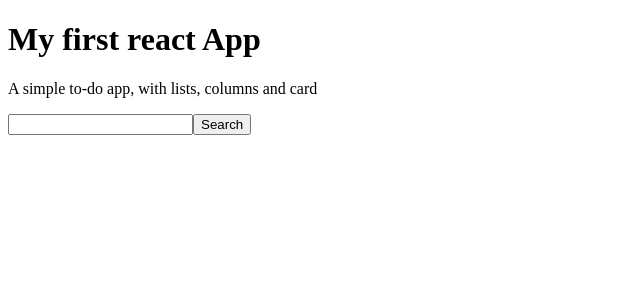
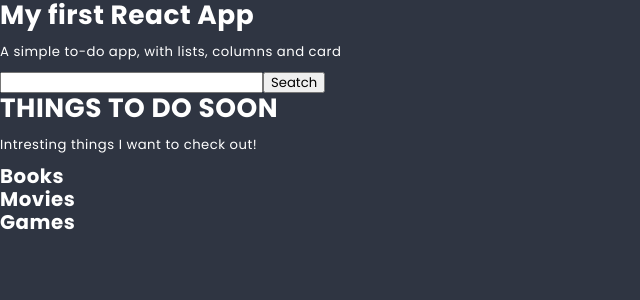
Before and after one commit to MichPlewa/To-Do-List, a JavaScript app: page / in a window 1280 px wide. Shown: the top 300 px of the page, without its empty margins (0-640 px from the left). Built offline with nearby package versions, Linux system fonts and the light colour scheme.

Commit message:
List.js and import scss global files

```diff
--- a/package.json
+++ b/package.json
@@ -9,6 +9,7 @@
     "react": "^18.0.0",
     "react-dom": "^18.0.0",
     "react-scripts": "5.0.1",
+    "sass": "^1.51.0",
     "web-vitals": "^2.1.4"
   },
   "scripts": {
--- a/src/App.js
+++ b/src/App.js
@@ -1,12 +1,13 @@
+import Hero from './components/Hero/Hero.js';
+import SerchForm from './components/SearchForm/SearchForm.js';
+import List from './components/List/List.js';
+
 const App = () => {
   return (
     <div>
-      <h1>My first react App</h1>
-      <p>A simple to-do app, with lists, columns and card</p>
-      <form>
-        <input type="text"/>
-        <button>Search</button>
-      </form>
+      <Hero />
+      <SerchForm />
+      <List />
     </div>
   );
 };
--- /dev/null
+++ b/src/components/List/List.js
@@ -0,0 +1,23 @@
+const List = () => {
+  return (
+  <div>
+    <header>
+      <h1>THINGS TO DO <span>SOON</span></h1>
+    </header>
+    <p>Intresting things I want to check out!</p>
+    <section>
+      <article>
+        <h2>Books</h2>
+        </article>
+      <article>
+        <h2>Movies</h2>
+        </article>
+      <article>
+        <h2>Games</h2>
+      </article>
+    </section>
+  </div>
+  )
+}
+
+export default List
--- a/src/index.js
+++ b/src/index.js
@@ -1,5 +1,7 @@
 import ReactDOM from 'react-dom';
 import App from './App';
+import './styles/normalize.scss';
+import './styles/global.scss';
 
 ReactDOM.render(
   <App />,
--- /dev/null
+++ b/src/styles/global.scss
@@ -0,0 +1,23 @@
+@import './settings.scss';
+
+*, *::before, *::after {
+  box-sizing: border-box;
+}
+
+body {
+  margin: 0;
+  padding: 0;
+  background: $color-dark;
+  font-family: $font-text;
+  font-size: ($base-size * 1.1);
+  color: $color-light;
+  letter-spacing: 0.5px;
+}
+
+:global(.container) {
+  width: 90%;
+  max-width: 1400px;
+  margin: 0 auto;
+}
+
+@import "./typography.scss";
--- /dev/null
+++ b/src/styles/normalize.scss
@@ -0,0 +1,349 @@
+/*! normalize.css v8.0.1 | MIT License | github.com/necolas/normalize.css */
+
+/* Document
+   ========================================================================== */
+
+/**
+ * 1. Correct the line height in all browsers.
+ * 2. Prevent adjustments of font size after orientation changes in iOS.
+ */
+
+ html {
+  line-height: 1.15; /* 1 */
+  -webkit-text-size-adjust: 100%; /* 2 */
+}
+
+/* Sections
+   ========================================================================== */
+
+/**
+ * Remove the margin in all browsers.
+ */
+
+body {
+  margin: 0;
+}
+
+/**
+ * Render the `main` element consistently in IE.
+ */
+
+main {
+  display: block;
+}
+
+/**
+ * Correct the font size and margin on `h1` elements within `section` and
+ * `article` contexts in Chrome, Firefox, and Safari.
+ */
+
+h1 {
+  font-size: 2em;
+  margin: 0.67em 0;
+}
+
+/* Grouping content
+   ========================================================================== */
+
+/**
+ * 1. Add the correct box sizing in Firefox.
+ * 2. Show the overflow in Edge and IE.
+ */
+
+hr {
+  box-sizing: content-box; /* 1 */
+  height: 0; /* 1 */
+  overflow: visible; /* 2 */
+}
+
+/**
+ * 1. Correct the inheritance and scaling of font size in all browsers.
+ * 2. Correct the odd `em` font sizing in all browsers.
+ */
+
+pre {
+  font-family: monospace, monospace; /* 1 */
+  font-size: 1em; /* 2 */
+}
+
+/* Text-level semantics
+   ========================================================================== */
+
+/**
+ * Remove the gray background on active links in IE 10.
+ */
+
+a {
+  background-color: transparent;
+}
+
+/**
+ * 1. Remove the bottom border in Chrome 57-
+ * 2. Add the correct text decoration in Chrome, Edge, IE, Opera, and Safari.
+ */
+
+abbr[title] {
+  border-bottom: none; /* 1 */
+  text-decoration: underline; /* 2 */
+  text-decoration: underline dotted; /* 2 */
+}
+
+/**
+ * Add the correct font weight in Chrome, Edge, and Safari.
+ */
+
+b,
+strong {
+  font-weight: bolder;
+}
+
+/**
+ * 1. Correct the inheritance and scaling of font size in all browsers.
+ * 2. Correct the odd `em` font sizing in all browsers.
+ */
+
+code,
+kbd,
+samp {
+  font-family: monospace, monospace; /* 1 */
+  font-size: 1em; /* 2 */
+}
+
+/**
+ * Add the correct font size in all browsers.
+ */
+
+small {
+  font-size: 80%;
+}
+
+/**
+ * Prevent `sub` and `sup` elements from affecting the line height in
+ * all browsers.
+ */
+
+sub,
+sup {
+  font-size: 75%;
+  line-height: 0;
+  position: relative;
+  vertical-align: baseline;
+}
+
+sub {
+  bottom: -0.25em;
+}
+
+sup {
+  top: -0.5em;
+}
+
+/* Embedded content
+   ========================================================================== */
+
+/**
+ * Remove the border on images inside links in IE 10.
+ */
+
+img {
+  border-style: none;
+}
+
+/* Forms
+   ========================================================================== */
+
+/**
+ * 1. Change the font styles in all browsers.
+ * 2. Remove the margin in Firefox and Safari.
+ */
+
+button,
+input,
+optgroup,
+select,
+textarea {
+  font-family: inherit; /* 1 */
+  font-size: 100%; /* 1 */
+  line-height: 1.15; /* 1 */
+  margin: 0; /* 2 */
+}
+
+/**
+ * Show the overflow in IE.
+ * 1. Show the overflow in Edge.
+ */
+
+button,
+input { /* 1 */
+  overflow: visible;
+}
+
+/**
+ * Remove the inheritance of text transform in Edge, Firefox, and IE.
+ * 1. Remove the inheritance of text transform in Firefox.
+ */
+
+button,
+select { /* 1 */
+  text-transform: none;
+}
+
+/**
+ * Correct the inability to style clickable types in iOS and Safari.
+ */
+
+button,
+[type="button"],
+[type="reset"],
+[type="submit"] {
+  -webkit-appearance: button;
+}
+
+/**
+ * Remove the inner border and padding in Firefox.
+ */
+
+button::-moz-focus-inner,
+[type="button"]::-moz-focus-inner,
+[type="reset"]::-moz-focus-inner,
+[type="submit"]::-moz-focus-inner {
+  border-style: none;
+  padding: 0;
+}
+
+/**
+ * Restore the focus styles unset by the previous rule.
+ */
+
+button:-moz-focusring,
+[type="button"]:-moz-focusring,
+[type="reset"]:-moz-focusring,
+[type="submit"]:-moz-focusring {
+  outline: 1px dotted ButtonText;
+}
+
+/**
+ * Correct the padding in Firefox.
+ */
+
+fieldset {
+  padding: 0.35em 0.75em 0.625em;
+}
+
+/**
+ * 1. Correct the text wrapping in Edge and IE.
+ * 2. Correct the color inheritance from `fieldset` elements in IE.
+ * 3. Remove the padding so developers are not caught out when they zero out
+ *    `fieldset` elements in all browsers.
+ */
+
+legend {
+  box-sizing: border-box; /* 1 */
+  color: inherit; /* 2 */
+  display: table; /* 1 */
+  max-width: 100%; /* 1 */
+  padding: 0; /* 3 */
+  white-space: normal; /* 1 */
+}
+
+/**
+ * Add the correct vertical alignment in Chrome, Firefox, and Opera.
+ */
+
+progress {
+  vertical-align: baseline;
+}
+
+/**
+ * Remove the default vertical scrollbar in IE 10+.
+ */
+
+textarea {
+  overflow: auto;
+}
+
+/**
+ * 1. Add the correct box sizing in IE 10.
+ * 2. Remove the padding in IE 10.
+ */
+
+[type="checkbox"],
+[type="radio"] {
+  box-sizing: border-box; /* 1 */
+  padding: 0; /* 2 */
+}
+
+/**
+ * Correct the cursor style of increment and decrement buttons in Chrome.
+ */
+
+[type="number"]::-webkit-inner-spin-button,
+[type="number"]::-webkit-outer-spin-button {
+  height: auto;
+}
+
+/**
+ * 1. Correct the odd appearance in Chrome and Safari.
+ * 2. Correct the outline style in Safari.
+ */
+
+[type="search"] {
+  -webkit-appearance: textfield; /* 1 */
+  outline-offset: -2px; /* 2 */
+}
+
+/**
+ * Remove the inner padding in Chrome and Safari on macOS.
+ */
+
+[type="search"]::-webkit-search-decoration {
+  -webkit-appearance: none;
+}
+
+/**
+ * 1. Correct the inability to style clickable types in iOS and Safari.
+ * 2. Change font properties to `inherit` in Safari.
+ */
+
+::-webkit-file-upload-button {
+  -webkit-appearance: button; /* 1 */
+  font: inherit; /* 2 */
+}
+
+/* Interactive
+   ========================================================================== */
+
+/*
+ * Add the correct display in Edge, IE 10+, and Firefox.
+ */
+
+details {
+  display: block;
+}
+
+/*
+ * Add the correct display in all browsers.
+ */
+
+summary {
+  display: list-item;
+}
+
+/* Misc
+   ========================================================================== */
+
+/**
+ * Add the correct display in IE 10+.
+ */
+
+template {
+  display: none;
+}
+
+/**
+ * Add the correct display in IE 10.
+ */
+
+[hidden] {
+  display: none;
+}
--- /dev/null
+++ b/src/styles/settings.scss
@@ -0,0 +1,10 @@
+$color-light: #fff;
+$color-dark: #2f3542;
+$color-success: #26de81;
+$color-warning: #e1644e;
+
+$font-text: 'Poppins', sans-serif;
+
+$radius: 5px;
+$base-size: 12px;
+$transition: all 0.5s;
--- /dev/null
+++ b/src/styles/typography.scss
@@ -0,0 +1,6 @@
+@import './settings.scss';
+@import url('https://fonts.googleapis.com/css?family=Poppins:400,700');
+
+h1, h2, h3, h4, h5, h6 {
+  margin: 0;
+}
```
Also changed, not shown: 1 other file (tests, documents, lock files or other folders).
